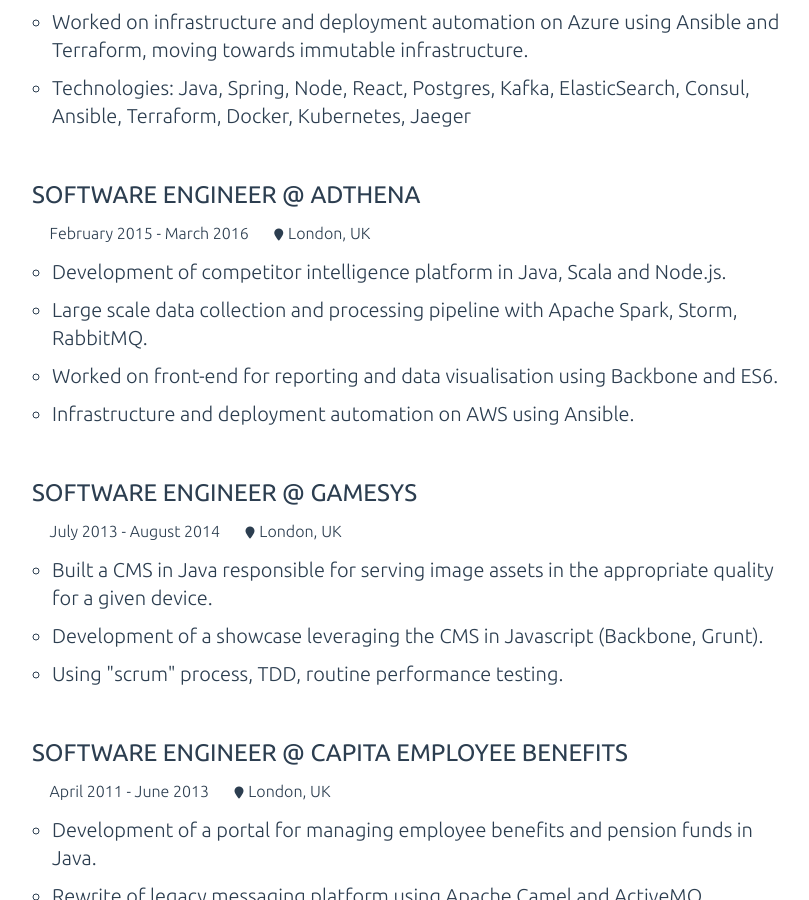
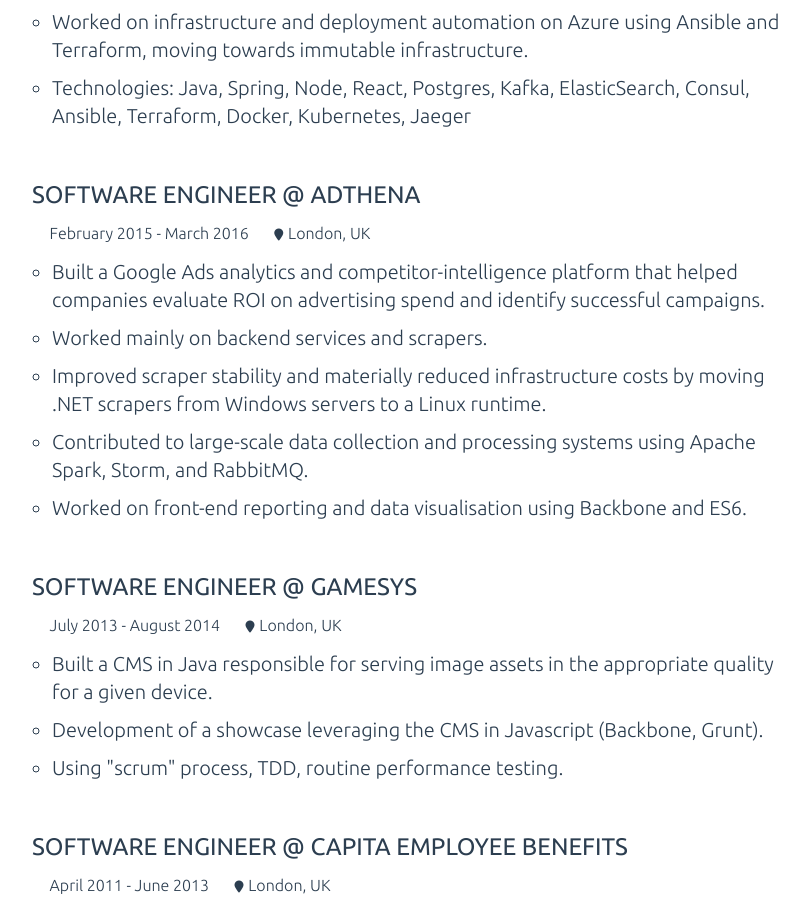
Before and after one commit to msvab/msvab.github.io, a Jekyll site: the page built from resume.html, in a window 1280 px wide and 900 px high, scrolled down 2228 px. Shown: the whole window, without its empty margins (228-1037 px from the left). Built offline with Jekyll 4.4.1, drawn with Linux system fonts in a browser that asks for light colours.

Commit message:
Sharpen Adthena resume entry

```diff
--- a/resume.html
+++ b/resume.html
@@ -70,10 +70,11 @@
   <div class="job-detail">
     <p>February 2015 - March 2016 &nbsp;&nbsp;&nbsp; <span class="fas fa-map-marker"></span>London, UK</p>
     <ul>
-      <li>Development of competitor intelligence platform in Java, Scala and Node.js.</li>
-      <li>Large scale data collection and processing pipeline with Apache Spark, Storm, RabbitMQ.</li>
-      <li>Worked on front-end for reporting and data visualisation using Backbone and ES6.</li>
-      <li>Infrastructure and deployment automation on AWS using Ansible.</li>
+      <li>Built a Google Ads analytics and competitor-intelligence platform that helped companies evaluate ROI on advertising spend and identify successful campaigns.</li>
+      <li>Worked mainly on backend services and scrapers.</li>
+      <li>Improved scraper stability and materially reduced infrastructure costs by moving .NET scrapers from Windows servers to a Linux runtime.</li>
+      <li>Contributed to large-scale data collection and processing systems using Apache Spark, Storm, and RabbitMQ.</li>
+      <li>Worked on front-end reporting and data visualisation using Backbone and ES6.</li>
     </ul>
   </div>
 
```
